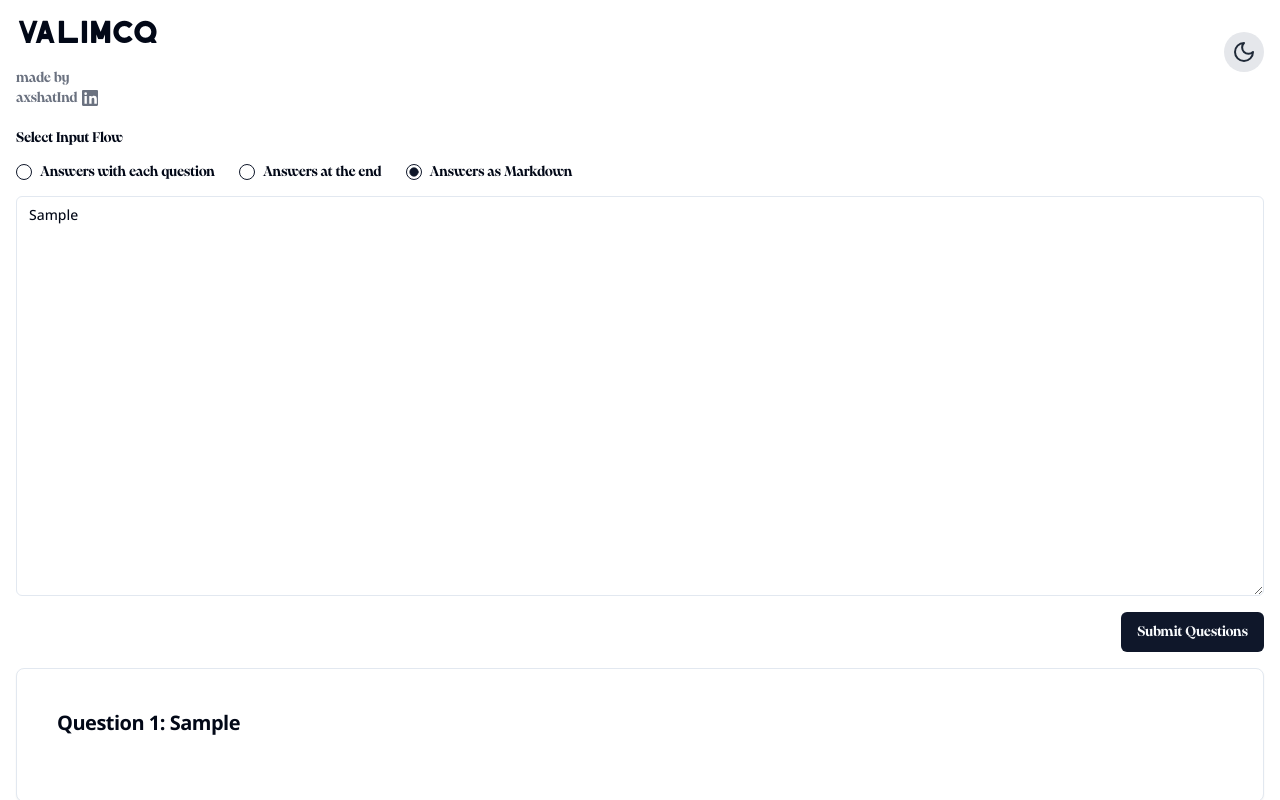
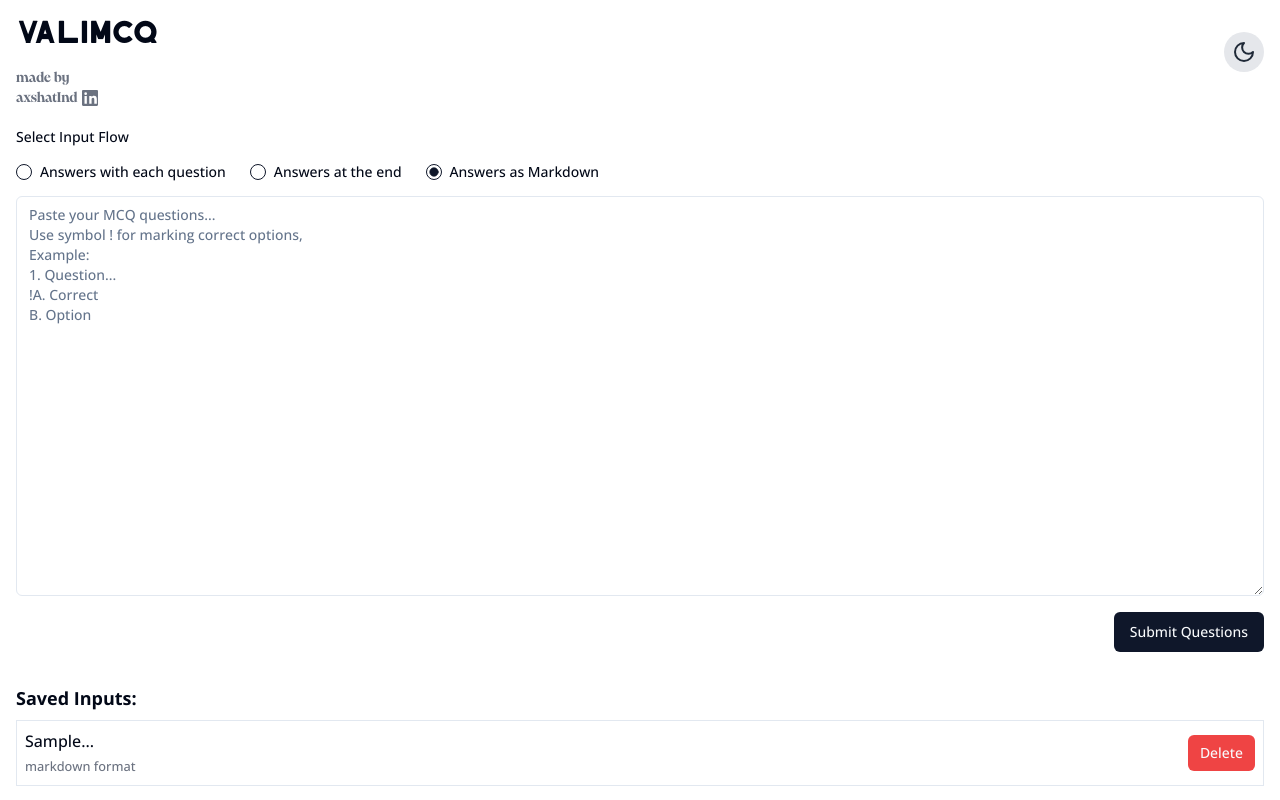
Before and after one commit to akshatsaini-dev/valimcq, a Next.js app: page / in a window 1280 px wide. Both pictures are taken after typing "Sample" into the empty fields and a click on the button "Submit Questions". Shown: the top 800 px of the page. Built offline with nearby package versions, Linux system fonts and the light colour scheme.

Commit message:
saved inputs

```diff
--- a/components/QuestionInput.tsx
+++ b/components/QuestionInput.tsx
@@ -1,6 +1,6 @@
 "use client";
 
-import { useState } from "react";
+import { useState, useEffect } from "react";
 import { Button } from "@/components/ui/button";
 import { Textarea } from "@/components/ui/textarea";
 import { RadioGroup, RadioGroupItem } from "@/components/ui/radio-group";
@@ -20,20 +20,64 @@ export function QuestionInput({ onQuestionsSubmit }: QuestionInputProps) {
   const [format, setFormat] = useState<"inline" | "separate" | "markdown">(
     "markdown"
   );
+  const [savedInputs, setSavedInputs] = useState([]);
 
+  // Load saved inputs from localStorage on component mount
+  useEffect(() => {
+    const savedData = JSON.parse(localStorage.getItem("savedInputs") || "[]");
+    setSavedInputs(savedData);
+  }, []);
+
+  // Save current input on form submit
   const handleSubmit = (e: React.FormEvent) => {
     e.preventDefault();
+    const newInput = { questions, answers, format };
+
+    // Check if the input already exists in savedInputs
+    const isDuplicate = savedInputs.some(
+      (input) =>
+        input.questions === questions &&
+        input.answers === answers &&
+        input.format === format
+    );
+
+    // If it's not a duplicate, save it
+    if (!isDuplicate) {
+      const updatedInputs = [...savedInputs, newInput];
+
+      // Update state and save to localStorage
+      setSavedInputs(updatedInputs);
+      localStorage.setItem("savedInputs", JSON.stringify(updatedInputs));
+    }
+
+    // Call onQuestionsSubmit callback and clear inputs
     onQuestionsSubmit(questions, answers, format);
+    setQuestions("");
+    setAnswers("");
+  };
+
+  // Re-populate form fields when clicking on a saved input
+  const handleLoadInput = (input) => {
+    setQuestions(input.questions);
+    setAnswers(input.answers);
+    setFormat(input.format);
+  };
+
+  // Delete a specific saved input
+  const handleDeleteInput = (index: number) => {
+    const updatedInputs = savedInputs.filter((_, i) => i !== index);
+    setSavedInputs(updatedInputs);
+    localStorage.setItem("savedInputs", JSON.stringify(updatedInputs));
   };
 
   const getPlaceholder = () => {
     switch (format) {
       case "inline":
-        return `Paste your MCQ questions with answers here...\nExample for correct Input format:\n \n1. Which term refers to application menus and modules which you may want to access quickly and often?\nA. Breadcrumb\nB. Favorite\nC. Tag\nD. Bookmark\nAns: B\n\n2. Knowledge Base Search results can be sorted by which of the following? (Choose three.)\nA. Most recent update\nB. Popularity\nC. Relevancy\nD. Manager assignment\nE. Number of views\nAns: A,C,E`;
+        return `Paste your MCQ questions with answers here...\nExample format:\n \n1. Question...\nA. Option\nB. Option\nAns: B`;
       case "separate":
-        return `Paste your MCQ questions here...\nExample for correct Input format for question:\n \n1. Which term refers to application menus and modules which you may want to access quickly and often?\nA. Breadcrumb\nB. Favorite\nC. Tag\nD. Bookmark\n\n2. Knowledge Base Search results can be sorted by which of the following? (Choose three.)\nA. Most recent update\nB. Popularity\nC. Relevancy\nD. Manager assignment\nE. Number of views`;
+        return `Paste your MCQ questions here...\nExample format:\n \n1. Question...\nA. Option\nB. Option`;
       case "markdown":
-        return `Paste your MCQ questions...\nuse symbol ! for marking correct options,\n \nExample for correct Input format:\n1. Which term refers to application menus and modules which you may want to access quickly and often?\nA. Breadcrumb\n!B. Favorite\nC. Tag\nD. Bookmark\n\n2. Knowledge Base Search results can be sorted by which of the following? (Choose three.)\n!A. Most recent update\nB. Popularity\n!C. Relevancy\nD. Manager assignment\n!E. Number of views`;
+        return `Paste your MCQ questions...\nUse symbol ! for marking correct options,\nExample:\n1. Question...\n!A. Correct\nB. Option`;
       default:
         return "";
     }
@@ -42,57 +86,73 @@ export function QuestionInput({ onQuestionsSubmit }: QuestionInputProps) {
   return (
     <form onSubmit={handleSubmit} className="space-y-4">
       <div>
-        <Label htmlFor="format" className="pppangaia">
-          Select Input Flow
-        </Label>
+        <Label htmlFor="format">Select Input Flow</Label>
         <RadioGroup
           id="format"
           value={format}
           onValueChange={(value: "inline" | "separate" | "markdown") =>
             setFormat(value)
           }
-          className="flex flex-col space-y-2 sm:flex-row sm:space-x-4 sm:space-y-0 pt-4" // Added padding-top
+          className="flex flex-col space-y-2 sm:flex-row sm:space-x-4 sm:space-y-0 pt-4"
         >
           <div className="flex items-center space-x-2">
             <RadioGroupItem value="inline" id="inline" />
-            <Label htmlFor="inline" className="pppangaia">
-              Answers with each question
-            </Label>
+            <Label htmlFor="inline">Answers with each question</Label>
           </div>
           <div className="flex items-center space-x-2">
             <RadioGroupItem value="separate" id="separate" />
-            <Label htmlFor="separate" className="pppangaia">
-              Answers at the end
-            </Label>
+            <Label htmlFor="separate">Answers at the end</Label>
           </div>
           <div className="flex items-center space-x-2">
             <RadioGroupItem value="markdown" id="markdown" />
-            <Label htmlFor="markdown" className="pppangaia">
-              Answers as Markdown
-            </Label>
+            <Label htmlFor="markdown">Answers as Markdown</Label>
           </div>
         </RadioGroup>
       </div>
       <Textarea
-        placeholder={getPlaceholder()} // Always get the questions placeholder
+        placeholder={getPlaceholder()}
         value={questions}
         onChange={(e) => setQuestions(e.target.value)}
-        className="min-h-[400px]" // Increased height
+        className="min-h-[400px]"
       />
       {format === "separate" && (
         <Textarea
-          placeholder={`Paste your answers here...\nExample for correct Input format for answers:\nAns: 1. B; 2. A,C,E`}
+          placeholder="Paste your answers here..."
           value={answers}
           onChange={(e) => setAnswers(e.target.value)}
-          className="min-h-[200px]" // Increased height
+          className="min-h-[200px]"
         />
       )}
       <div className="flex justify-end">
-        {" "}
-        {/* Align button to the right */}
-        <Button type="submit" className="pppangaia">
-          Submit Questions
-        </Button>
+        <Button type="submit">Submit Questions</Button>
+      </div>
+
+      {/* Display saved inputs */}
+      <div className="space-y-2 pt-4">
+        <h3 className="text-lg font-semibold">Saved Inputs:</h3>
+        {savedInputs.map((input, index) => (
+          <div
+            key={index}
+            className="border p-2 flex justify-between items-center"
+          >
+            <div
+              onClick={() => handleLoadInput(input)}
+              className="cursor-pointer"
+            >
+              <p>{input.questions.slice(0, 50)}...</p>{" "}
+              {/* Display preview of saved question */}
+              <small className="text-gray-500">{input.format} format</small>
+            </div>
+            <Button
+              onClick={() => handleDeleteInput(index)}
+              variant="destructive"
+              size="sm"
+              className="ml-4"
+            >
+              Delete
+            </Button>
+          </div>
+        ))}
       </div>
     </form>
   );
```
